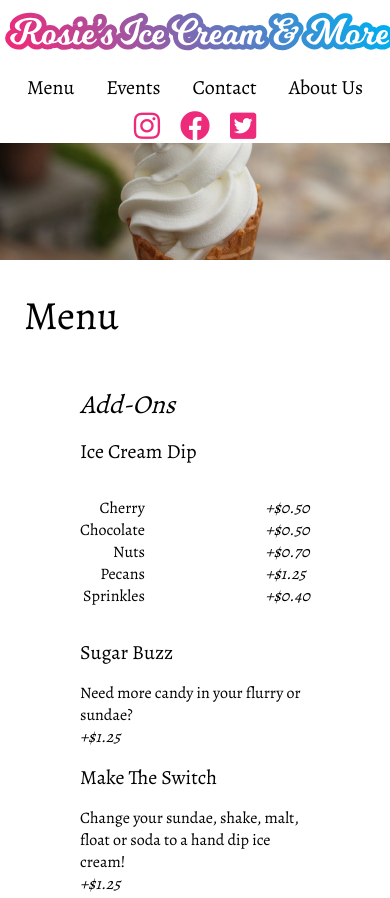
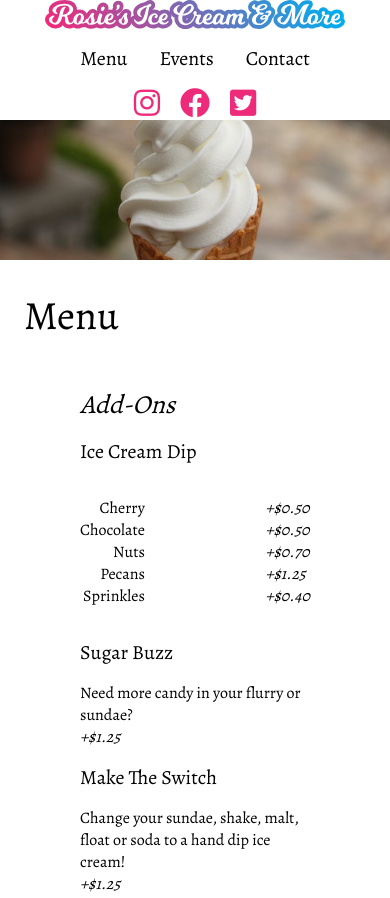
Before and after one commit to feature-creep/IceCreamShoppe, a website built with Parcel: page app/index.html in a window 390 px wide. Shown: the top 898 px of the page. Built offline with nearby package versions, Linux system fonts and the light colour scheme.

Commit message:
adjusted nav responsiveness

```diff
--- a/app/assets/app.scss
+++ b/app/assets/app.scss
@@ -116,7 +116,6 @@ button {
 .text-bold, .w-600 {
   font-weight: bold;
 }
-
 
 .text-italic {
   font-style: italic;
@@ -300,22 +299,32 @@ button {
   z-index: 100;
   width: 100%;
 
+  @include sm {
+    margin: 0;
+  }
+
   @include md {
-    align-items: flex-start;
+    align-items: center;
     justify-content: space-around;
   }
 
   @include lg {
-
     flex-wrap: wrap;
   }
 
   &__logo {
     width: 400px;
+    @include md {
+      width: 350px;
+    }
+    @include lg {
+      width: 300px;
+    }
   }
 
   &__logo-box {
     & > img {
+
     }
   }
 
@@ -341,9 +350,6 @@ button {
 
     &-link {
       & > i {
-        @include sm {
-          margin-top: 1rem;
-        }
         @include lg {
           font-size: 3rem;
           // margin: 1rem;
--- a/app/index.html
+++ b/app/index.html
@@ -11,15 +11,14 @@
 </head>
 <body>
   <header class="header container space-evenly vcenter">
-    <div class="header__logo-box">
-      <img class="header__logo" src="assets/logo.svg" alt="logo">
+    <div class="header__logo-box container vcenter">
+      <img class="header__logo" src="assets/logo2.svg" alt="logo">
     </div>
-    <nav class="header__nav">
+    <nav class="header__nav m-1">
       <ul class="header__nav-list container">
         <li id="menu" class="header__nav-item mh-1"><a class="header__nav-link font-size-2" href="#menu-section">Menu</a></li>
         <li id="machine-rentals" class="header__nav-item mh-1"><a class="header__nav-link font-size-2" href="events.html">Events</a></li>
         <li id="contact" class="header__nav-item mh-1"><a class="header__nav-link font-size-2" href="contact.html">Contact</a></li>
-        <li id="about us" class="header__nav-item mh-1"><a class="header__nav-link font-size-2" href="about.html">About Us</a></li>
       </ul>
     </nav>
     <nav class="header__social-nav">
```
Also changed, not shown: app/assets/logo2.svg (added).
